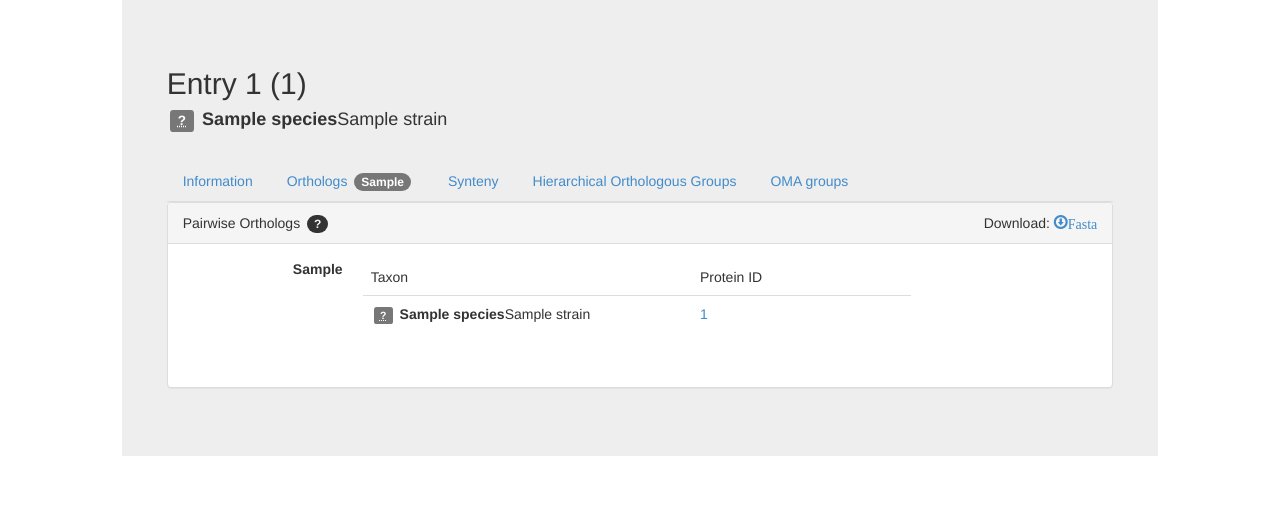
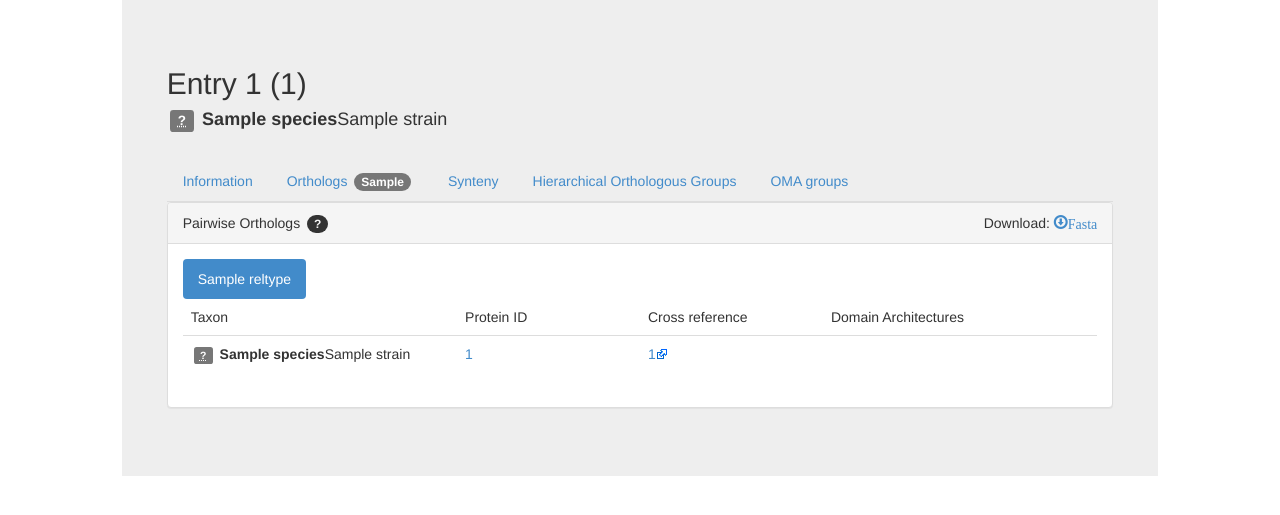
Before and after one commit to DessimozLab/pyomabrowser, a Django app: template oma/templates/pairs.html in a window 1280 px wide. Shown: the part 73-588 px from the top of the page. Run offline with Django 3.2, Linux system fonts and the light colour scheme; the template is opened without the code that fills it: most values are stand-ins (such as "Sample title", 1, 10 or a date in 2020); data that the repository does not hold is empty; some libraries are stand-ins or nearby versions.

Commit message:
compelte pw view with domains, xrefs and close paralogs

```diff
--- a/oma/templates/pairs.html
+++ b/oma/templates/pairs.html
@@ -1,4 +1,5 @@
 {% extends "seqCV.html" %}
+{% load staticfiles %}
 
 {% block title %}OMA orthology database: Pairwise Orthologs for {{ entry.omaid }}{% endblock %}
 {% block meta_description %}For {{ entry.omaid }} OMA predicts the following {{ vps|length }} pairwise orthologs{% endblock %}
@@ -30,26 +31,46 @@
         </div>
     </div>
     <div class="panel-body">
-        <dl class="dl-horizontal">
-        {%  regroup vps by RelType as vps_grouped %}
+        {% regroup vps by reltype as vps_grouped %}
+        <ul class="nav nav-pills" role="tablist">
         {% for one_rel_vps in vps_grouped %}
-          <dt>{{ one_rel_vps.grouper }}</dt>
-          <dd>
+            <li role="presentation" class="{% if forloop.first %}active{% endif %}" role="tab">
+                <a href="#rels{{ forloop.counter }}" data-toggle="tab">{{ one_rel_vps.grouper }}</a></li>
+        {% endfor %}
+        </ul>
+        <div class="tab-content">
+        {% for one_rel_vps in vps_grouped %}
+            <div role="tabpanel" class="tab-pane {% if forloop.first %}active{% endif %}" id="rels{{ forloop.counter }}">
                 <table class="table table-hover">
-                <thead><tr><td class="col-md-3">Taxon</td><td class="col-md-2">Protein ID</td></tr></thead>
+                    <thead><tr><td class="col-md-3">Taxon</td><td class="col-md-2">Protein ID</td>
+                               <td class="col-md-2">Cross reference</td><td class="col-md-3">Domain Architectures</td></tr></thead>
                     <tbody>
                         {% for vp in one_rel_vps.list %}
-                    <tr>
+                        <tr class="protein" id="{{ vp.omaid }}">
                             <td>{% include "includes/kingdom.html" with kingdom=vp.genome.kingdom %} <b>{{vp.genome.species}}</b>{{vp.genome.strain}} </td>
                             <td><a href="{% url "pairs" vp.omaid %}">{{vp.omaid}}</td>
+                            <td><a class="external" href="">{{ vp.canonicalid }}</a></td>
+                            <td class="domain_vis"></td>
                         </tr>
                         {% endfor %}
                     </tbody>
                 </table>
-          </dd>
+            </div>
         {% endfor %}
-        </dl>
+        </div>
+
     </div>
 </div>
-
+<!-- D3 and D3 Tooltip -->
+<script src="{% static "js/d3.v3.min.js" %}" type="text/javascript"></script>
+<script src="{% static "js/d3.tip.v0.6.3.js" %}" type="text/javascript"></script>
+<!-- Domain Visualisation -->
+<script src="{% static "js/domains_vis.js" %}" type="text/javascript"></script>
+<link href="{% static "css/domains_vis.css" %}" rel="stylesheet" type="text/css" />
+<script>
+(function () {
+    var domains = domain_vis();
+    domains(".protein", {{ longest_seq }});
+}())
+</script>
 {% endblock contentTab %}
--- a/oma/views.py
+++ b/oma/views.py
@@ -269,16 +269,21 @@ class PairsBase(ContextMixin, EntryCentricMixin):
         context = super(PairsBase, self).get_context_data(**kwargs)
         entry = self.get_entry(entry_id)
         vps_raw = sorted(utils.db.get_vpairs(entry.entry_nr), key=lambda x: x['RelType'])
+        close_paralogs = utils.db.get_within_species_paralogs(entry.entry_nr)
         vps = []
-        for vp in vps_raw:
-            ortholog = models.ProteinEntry.from_entry_nr(utils.db, vp['EntryNr2'])
-            ortholog.reltype = vp['RelType']
-            vps.append(ortholog)
+        for vp in itertools.chain(vps_raw, close_paralogs):
+            pw_relation = models.ProteinEntry.from_entry_nr(utils.db, vp['EntryNr2'])
+            pw_relation.reltype = vp['RelType']
+            vps.append(pw_relation)
 
         entry.reltype = 'self'
+        longest_seq = 0
+        if len(vps) > 0:
+            longest_seq = max(e.sequence_length for e in vps)
         context.update(
             {'entry': entry,
-             'vps': vps, 'nr_vps': len(vps), 'tab': 'orthologs'})
+             'vps': vps, 'nr_vps': len(vps), 'tab': 'orthologs',
+             'longest_seq': longest_seq})
         return context
 
 
```
Lines whose indentation alone changed are shown as unchanged.
